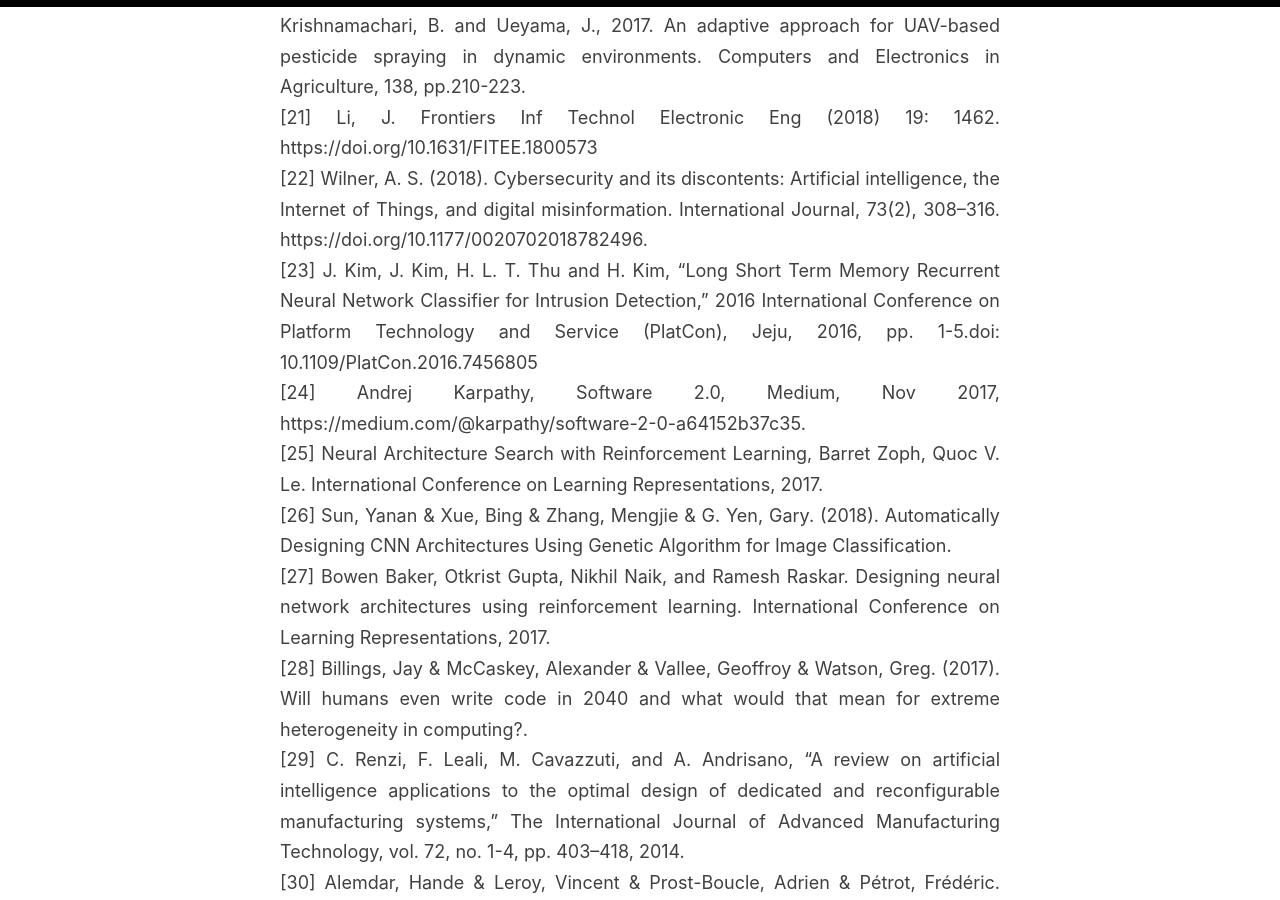
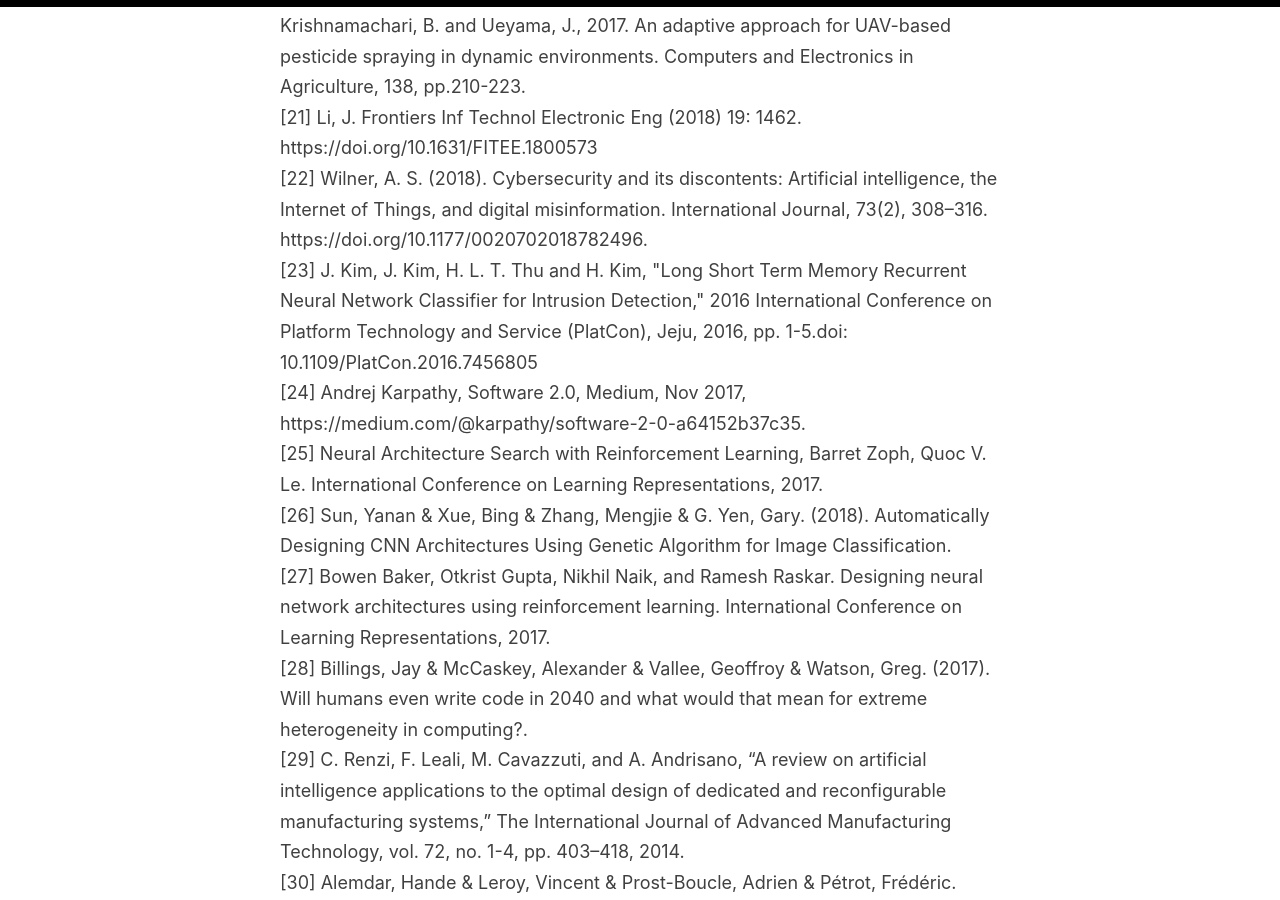
Before and after one commit to anaramirli/anaramirli.github.io, a Jekyll site: the page built from _posts/2019-10-26-the-role-of-ai-in-future.md, in a window 1280 px wide and 900 px high, scrolled down 6162 px. Built offline with Jekyll 4.4.1, drawn with Linux system fonts in a browser that asks for light colours; comment, search, counter and statistics services are not loaded.

Commit message:
Update 2019-10-26-the-role-of-ai-in-future.md

```diff
--- a/_posts/2019-10-26-the-role-of-ai-in-future.md
+++ b/_posts/2019-10-26-the-role-of-ai-in-future.md
@@ -25,7 +25,7 @@
 A number of researchers have conducted many studies to analyze the role of artificial intelligence on future technology with the main focus on future applications of AI. However, the core of modern technology contains software and hardware systems. Thus, computer systems are the first to get affected by improvement in the field of artificial intelligence. The need for more profound and competent AI systems will trigger fundamental changes in hardware and software architecture. This in its turns will affect technological developments. Within many years, AI will be able to perform very human-level tasks. Our devices will be in a position to do action on behalf of us. We’ll see more competent self-controlled vehicles on our roads, more AI-based assistance system, more AI-powered smart devices, and more precise predictions made by computer systems.
 
 
-
+<div style="text-align: left">
 [1] MAYOR, ADRIENNE. Gods and Robots: Myths, Machines, and Ancient Dreams of Technology. Princeton University Press, 2018. JSTOR, www.jstor.org/stable/j.ctvc779xn.
 <br>[2] X. Wang, D. Fouhey, and A. Gupta, “Designing deep networks for surface normal estimation,” in Proceedings of the IEEE Conference on Computer Vision and Pattern Recognition, 2015, pp. 539–547.
 <br>[3] H. Cuayahuitl, S. Keizer, and O. Lemon, “Strategic dialogue management via deep reinforcement learning,” arXiv preprint arXiv:1511.08099, 2015
@@ -57,3 +57,4 @@
 <br>[29] C. Renzi, F. Leali, M. Cavazzuti, and A. Andrisano, “A review on artificial intelligence applications to the optimal design of dedicated and reconfigurable manufacturing systems,” The International Journal of Advanced Manufacturing Technology, vol. 72, no. 1-4, pp. 403–418, 2014.
 <br>[30] Alemdar, Hande & Leroy, Vincent & Prost-Boucle, Adrien & Pétrot, Frédéric. (2017). Ternary neural networks for resource-efficient AI applications. 2547-2554. 10.1109/IJCNN.2017.7966166.
 <br>[31] S. Han, H. Mao, and W. J Dally. Deep compression: Compressing deep neural network with pruning, trained quantization and huffman coding, In ICLR, 2016.
+</div>
```
